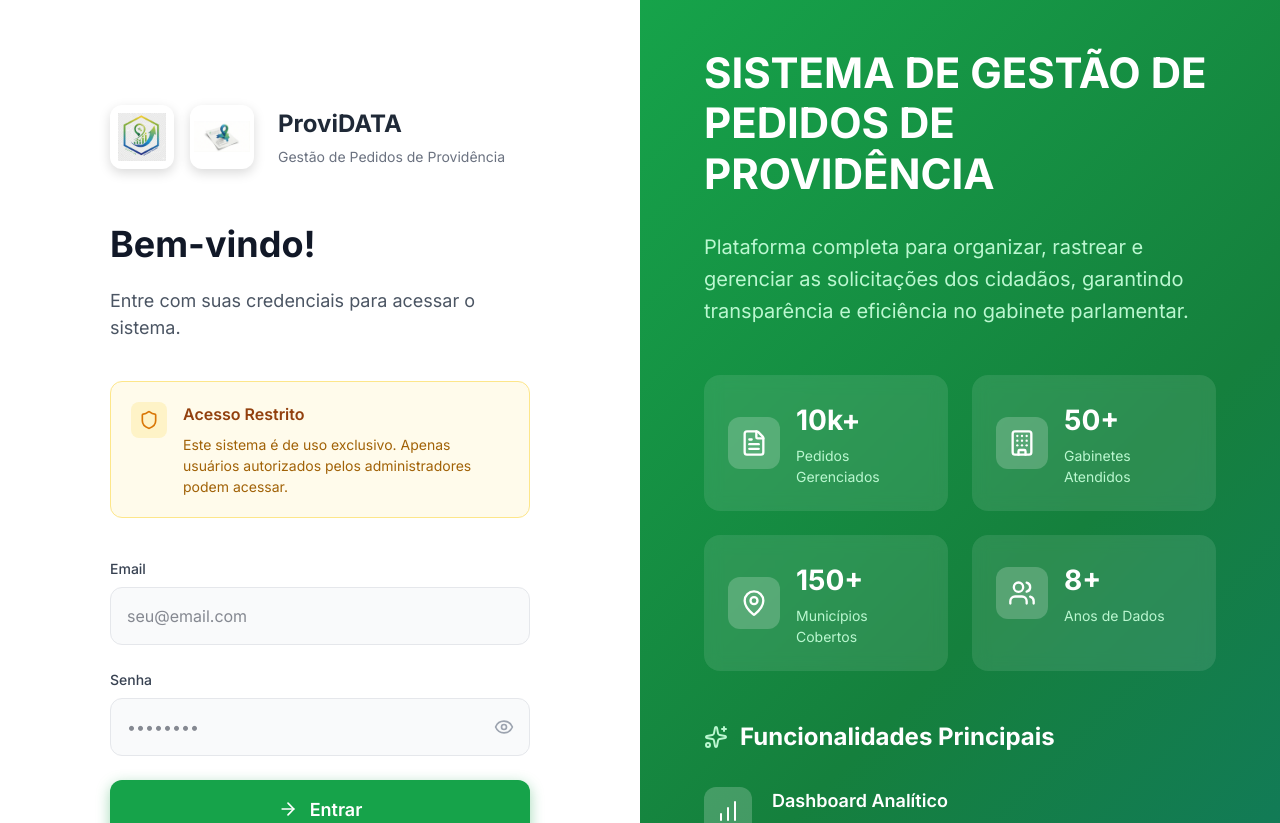
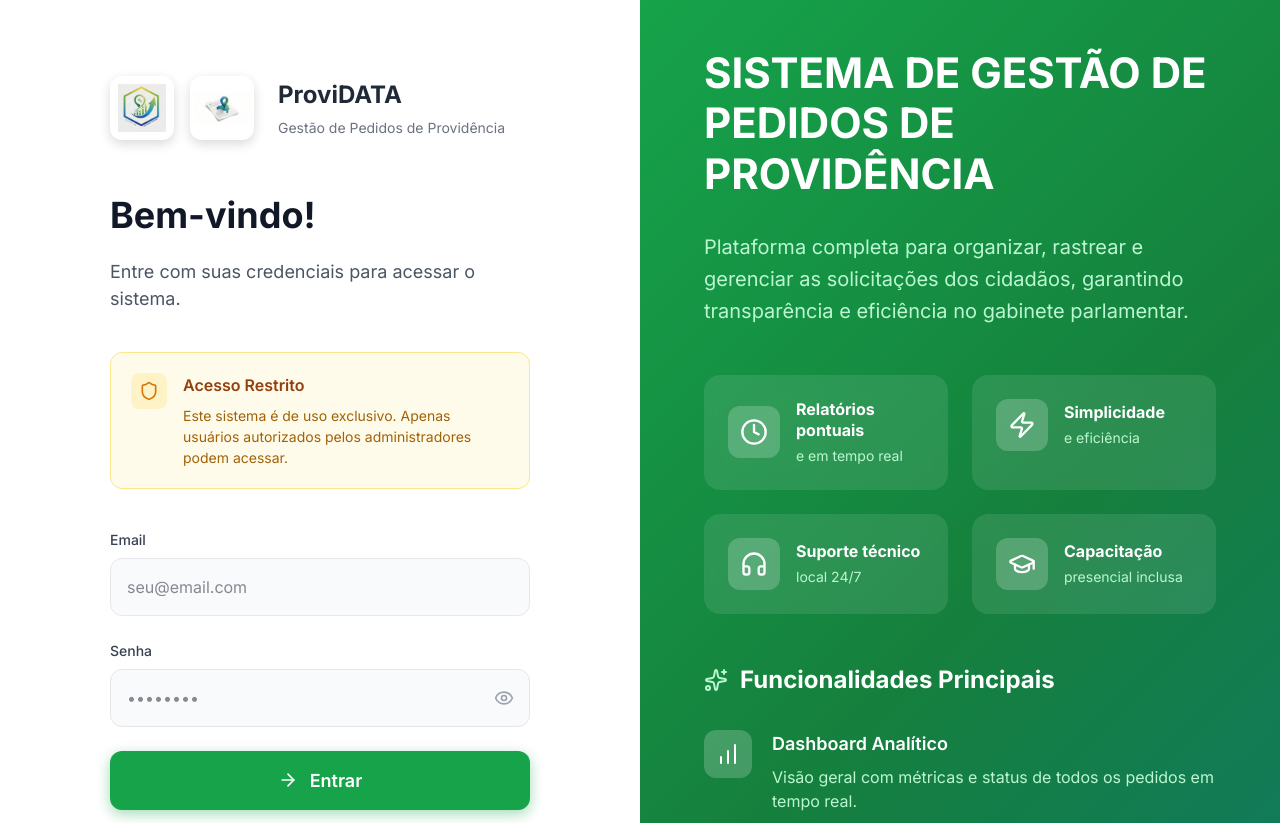
Before and after one commit to justr1de/ProviDATA, a Next.js app: page /login in a window 1280 px wide. Shown: the top 823 px of the page. Built offline with nearby package versions, Linux system fonts and the light colour scheme; no server answers.

Commit message:
feat: login - alterar textos das caixas para diferenciais do sistema

```diff
--- a/src/app/login/page.tsx
+++ b/src/app/login/page.tsx
@@ -4,7 +4,7 @@ import { useState } from 'react'
 import { useRouter } from 'next/navigation'
 import Link from 'next/link'
 import { createClient } from '@/lib/supabase/client'
-import { ArrowRight, Eye, EyeOff, Shield, BarChart, Map, FileText, Users, Building, MapPin, Sparkles, Lock, RefreshCw } from 'lucide-react'
+import { ArrowRight, Eye, EyeOff, Shield, BarChart, Map, FileText, Users, Building, MapPin, Sparkles, Lock, RefreshCw, Clock, Zap, Headphones, GraduationCap, BookOpen } from 'lucide-react'
 import { toast, Toaster } from 'sonner'
 
 export default function LoginPage() {
@@ -339,11 +339,11 @@ export default function LoginPage() {
             <div style={{ backgroundColor: 'rgba(255,255,255,0.1)', backdropFilter: 'blur(8px)', borderRadius: '16px', padding: '24px' }}>
               <div style={{ display: 'flex', alignItems: 'center', gap: '16px' }}>
                 <div style={{ backgroundColor: 'rgba(255,255,255,0.2)', padding: '12px', borderRadius: '12px' }}>
-                  <FileText style={{ width: '28px', height: '28px', color: '#ffffff' }} />
+                  <Clock style={{ width: '28px', height: '28px', color: '#ffffff' }} />
                 </div>
                 <div>
-                  <p style={{ fontSize: '28px', fontWeight: 'bold', color: '#ffffff', margin: 0 }}>10k+</p>
-                  <p style={{ fontSize: '14px', color: '#bbf7d0', marginTop: '4px' }}>Pedidos Gerenciados</p>
+                  <p style={{ fontSize: '16px', fontWeight: 'bold', color: '#ffffff', margin: 0, lineHeight: '1.3' }}>Relatórios pontuais</p>
+                  <p style={{ fontSize: '14px', color: '#bbf7d0', marginTop: '4px' }}>e em tempo real</p>
                 </div>
               </div>
             </div>
@@ -351,11 +351,11 @@ export default function LoginPage() {
             <div style={{ backgroundColor: 'rgba(255,255,255,0.1)', backdropFilter: 'blur(8px)', borderRadius: '16px', padding: '24px' }}>
               <div style={{ display: 'flex', alignItems: 'center', gap: '16px' }}>
                 <div style={{ backgroundColor: 'rgba(255,255,255,0.2)', padding: '12px', borderRadius: '12px' }}>
-                  <Building style={{ width: '28px', height: '28px', color: '#ffffff' }} />
+                  <Zap style={{ width: '28px', height: '28px', color: '#ffffff' }} />
                 </div>
                 <div>
-                  <p style={{ fontSize: '28px', fontWeight: 'bold', color: '#ffffff', margin: 0 }}>50+</p>
-                  <p style={{ fontSize: '14px', color: '#bbf7d0', marginTop: '4px' }}>Gabinetes Atendidos</p>
+                  <p style={{ fontSize: '16px', fontWeight: 'bold', color: '#ffffff', margin: 0, lineHeight: '1.3' }}>Simplicidade</p>
+                  <p style={{ fontSize: '14px', color: '#bbf7d0', marginTop: '4px' }}>e eficiência</p>
                 </div>
               </div>
             </div>
@@ -363,11 +363,11 @@ export default function LoginPage() {
             <div style={{ backgroundColor: 'rgba(255,255,255,0.1)', backdropFilter: 'blur(8px)', borderRadius: '16px', padding: '24px' }}>
               <div style={{ display: 'flex', alignItems: 'center', gap: '16px' }}>
                 <div style={{ backgroundColor: 'rgba(255,255,255,0.2)', padding: '12px', borderRadius: '12px' }}>
-                  <MapPin style={{ width: '28px', height: '28px', color: '#ffffff' }} />
+                  <Headphones style={{ width: '28px', height: '28px', color: '#ffffff' }} />
                 </div>
                 <div>
-                  <p style={{ fontSize: '28px', fontWeight: 'bold', color: '#ffffff', margin: 0 }}>150+</p>
-                  <p style={{ fontSize: '14px', color: '#bbf7d0', marginTop: '4px' }}>Municípios Cobertos</p>
+                  <p style={{ fontSize: '16px', fontWeight: 'bold', color: '#ffffff', margin: 0, lineHeight: '1.3' }}>Suporte técnico</p>
+                  <p style={{ fontSize: '14px', color: '#bbf7d0', marginTop: '4px' }}>local 24/7</p>
                 </div>
               </div>
             </div>
@@ -375,11 +375,11 @@ export default function LoginPage() {
             <div style={{ backgroundColor: 'rgba(255,255,255,0.1)', backdropFilter: 'blur(8px)', borderRadius: '16px', padding: '24px' }}>
               <div style={{ display: 'flex', alignItems: 'center', gap: '16px' }}>
                 <div style={{ backgroundColor: 'rgba(255,255,255,0.2)', padding: '12px', borderRadius: '12px' }}>
-                  <Users style={{ width: '28px', height: '28px', color: '#ffffff' }} />
+                  <GraduationCap style={{ width: '28px', height: '28px', color: '#ffffff' }} />
                 </div>
                 <div>
-                  <p style={{ fontSize: '28px', fontWeight: 'bold', color: '#ffffff', margin: 0 }}>8+</p>
-                  <p style={{ fontSize: '14px', color: '#bbf7d0', marginTop: '4px' }}>Anos de Dados</p>
+                  <p style={{ fontSize: '16px', fontWeight: 'bold', color: '#ffffff', margin: 0, lineHeight: '1.3' }}>Capacitação</p>
+                  <p style={{ fontSize: '14px', color: '#bbf7d0', marginTop: '4px' }}>presencial inclusa</p>
                 </div>
               </div>
             </div>
```
